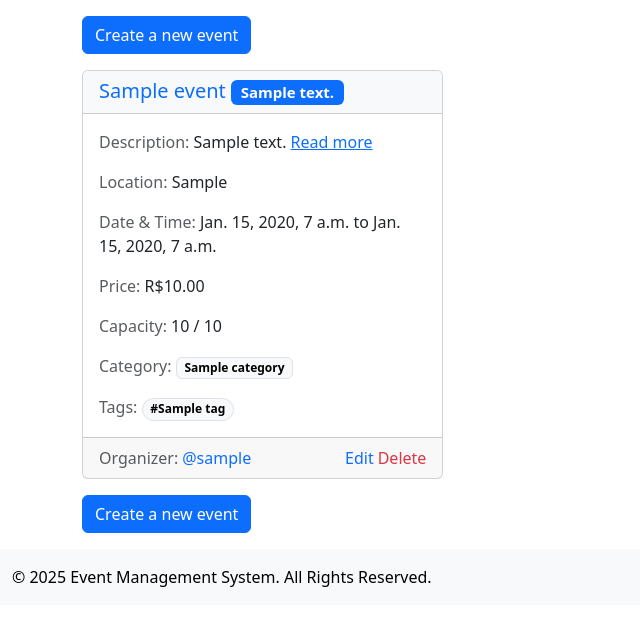
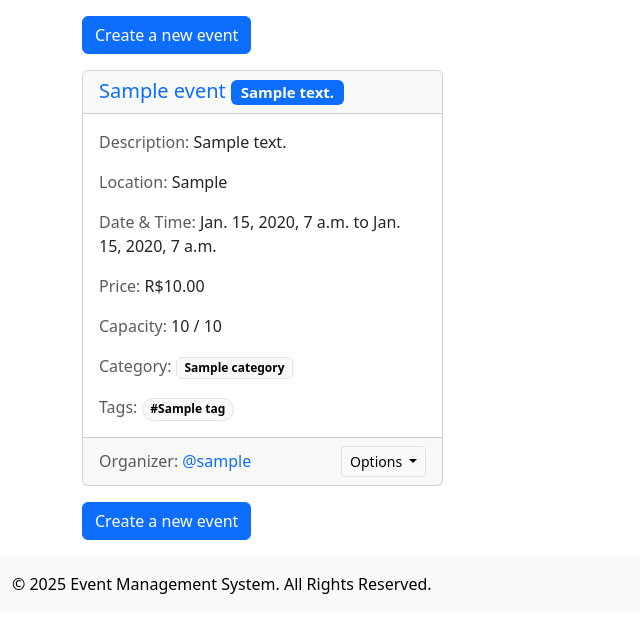
Before and after one commit to erickribeiro-dev/event-management-system, a Django app: template events/templates/events/event_list.html in a window 1280 px wide. Shown: the part 56-689 px from the top of the page, without its empty margins (0-640 px from the left). Run offline with Django 5.2, Linux system fonts and the light colour scheme; the template is opened without the code that fills it: values that come from a table or form of the project are taken from there, others are empty; a user stored in the database is signed in; tables that the repository leaves empty hold one stand-in row (values such as "Sample post"); parts of the project's set-up code (start-up, migrations or seed data) failed here and were passed over; some libraries are stand-ins or nearby versions.

Commit message:
Move edit and delete event links to a dropdown menu, and fix overall indentation.

```diff
--- a/events/templates/events/event_list.html
+++ b/events/templates/events/event_list.html
@@ -27,7 +27,7 @@
                 <div class="card-body">
                     <p class="card-text">
                         <span class="text-body-secondary">Description:</span>
-                            {{ event.description|truncatewords:30 }} <a href="{% url 'events:event_detail' event.slug %}">Read more</a>
+                        {{ event.description|truncatewords:30 }}
                     </p>
                     <p class="card-text">
                         <span class="text-body-secondary">Location:</span>
@@ -58,7 +58,7 @@
                     </p>
                     <p class="card-text">
                         <span class="text-body-secondary">Category:</span>
-                            <a href="#" class="badge text-bg-light border text-decoration-none" title="Filter by category: {{event.category}}">{{ event.category }}</a>
+                        <a href="#" class="badge text-bg-light border text-decoration-none" title="Filter by category: {{ event.category }}">{{ event.category }}</a>
                         <!-- TODO: add slug to tags and categories
                         <a href="{ url 'events:event_list' }?category={{ event.category.slug|default:'' }}" class="btn btn-sm btn-primary">
                             {{ event.category.name|default:'Uncategorized' }}
@@ -68,7 +68,7 @@
                         <span class="text-body-secondary">Tags:</span>
                         {% if event.tags.exists %}
                             {% for tag in event.tags.all %}
-                                    <a href="#" class="badge text-bg-light border text-decoration-none rounded-pill" title="Filter by tag: {{tag.name}}">#{{ tag.name }}</a>
+                                <a href="#" class="badge text-bg-light border text-decoration-none rounded-pill" title="Filter by tag: {{ tag.name }}">#{{ tag.name }}</a>
                                 <!-- TODO: add slug to tags and categories
                                 <a href="{ url 'events:event_list' }?tag={{ tag.slug|default:'' }}" class="badge text-bg-info rounded-pill text-decoration-none me-1">
                                     #{{ tag.name }}
@@ -79,18 +79,27 @@
                         {% endif %}
                     </p>
                 </div>
-                    <div class="card-footer">
-                        <p class="card-text d-flex">
+                <div class="card-footer d-flex justify-content-between align-items-center">
+                    <!-- Left side of the footer -->
+                    <div class="d-flex align-items-center">
                         <span class="text-body-secondary me-1">Organizer:</span>
                         <a href="#" class="text-decoration-none me-auto" aria-label="Visit {{event.organizer}}'s profile">@{{ event.organizer.username }}</a>
                         <!-- TODO: Add link to organizer profile
                             <a href="{url 'accounts:index' organizer.slug OR organizer.pk }">@{{ event.organizer }}</a>
                             -->
+                    </div>
                     {% if request.user.is_authenticated and request.user == event.organizer %}
-                                <a href="{% url 'events:update_event' event.pk %}" class="me-1 text-decoration-none">Edit</a>
-                                <a href="#" class="text-decoration-none text-danger">Delete</a>
+                        <!-- Right side of the footer -->
+                        <div class="dropdown">
+                            <button class="btn btn-light btn-sm dropdown-toggle  border" type="button" data-bs-toggle="dropdown" aria-expanded="false">
+                                Options
+                            </button>
+                            <ul class="dropdown-menu">
+                                <li><a href="{% url 'events:update_event' event.pk %}" class="dropdown-item text-decoration-none">Edit</a></li>
+                                <li><a href="{% url 'events:delete_event' event.pk %}" class="dropdown-item text-decoration-none text-danger">Delete</a></li>
+                            </ul>
+                        </div>
                     {% endif %}
-                        </p>
                 </div>
             </div>
         </div>
```
Lines whose indentation alone changed are shown as unchanged.
